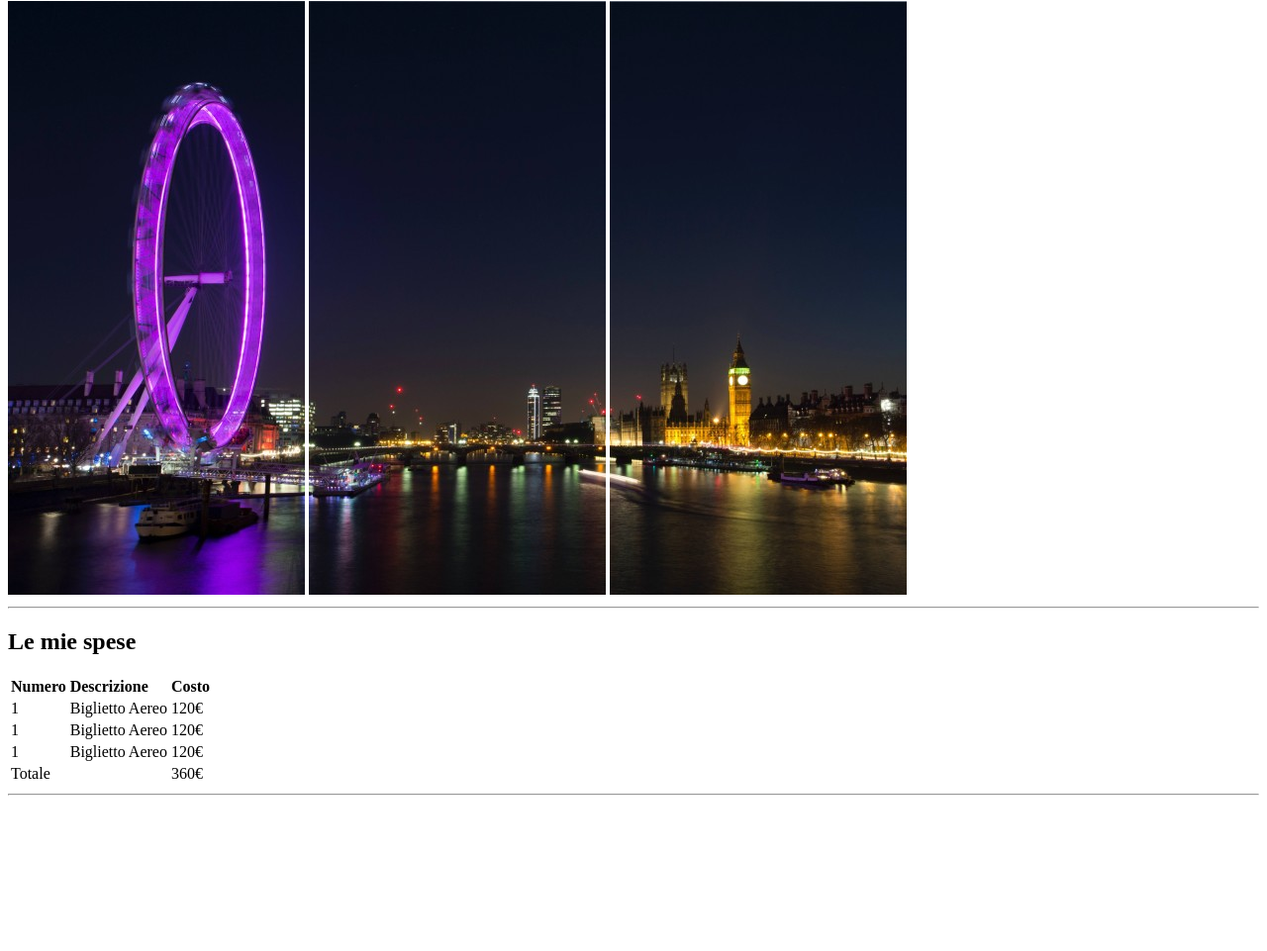
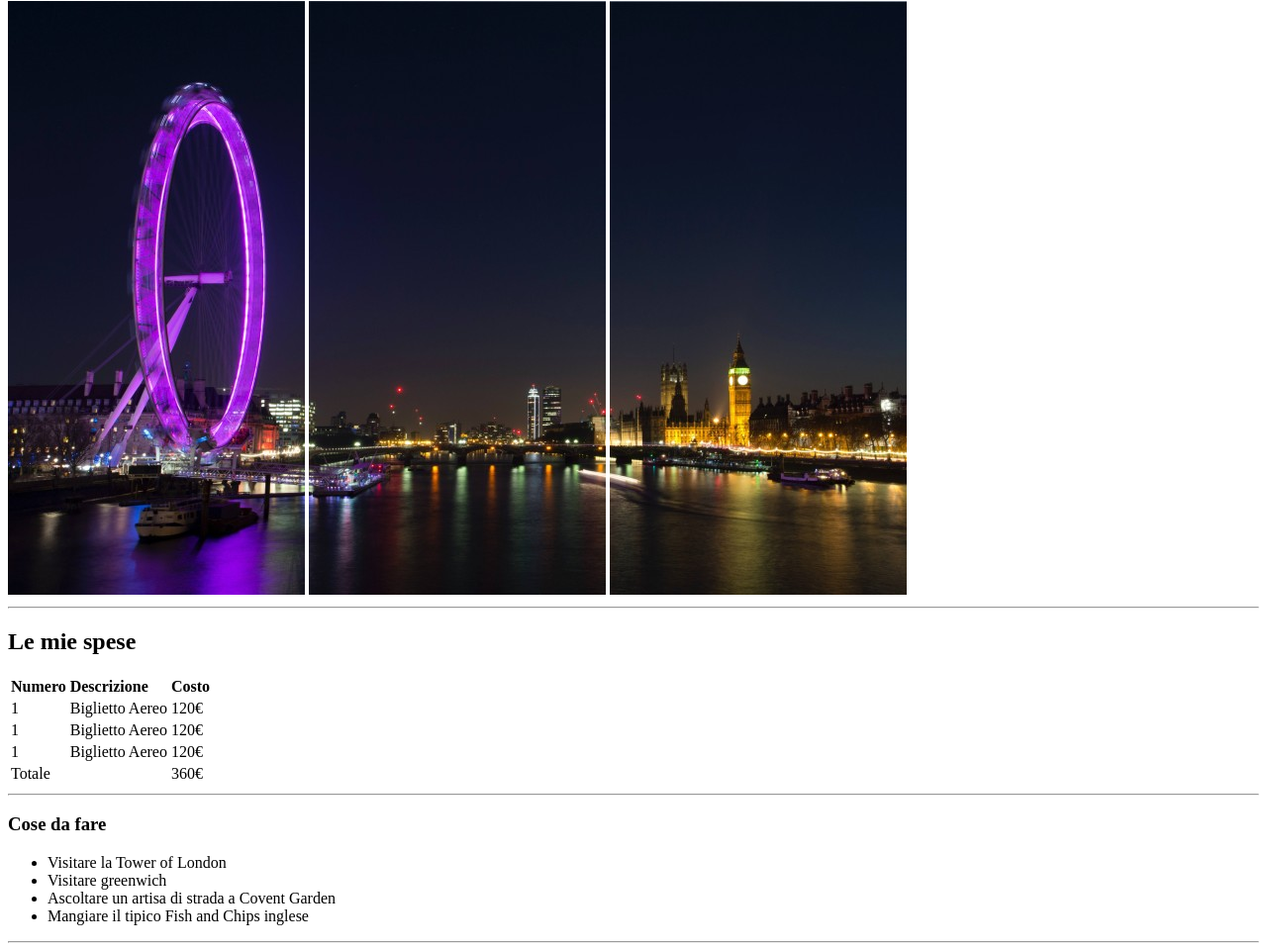
Before and after one commit to DociIva/html-london-trip, a website: page index.html in a window 1280 px wide. Shown: the part 79-1040 px from the top of the page at 99% size. Before the commit the page ends 891 px from the top, so only its background shows below. Drawn offline with Linux system fonts and the light colour scheme.

Commit message:
add thing to do

```diff
--- a/index.html
+++ b/index.html
@@ -28,7 +28,7 @@
     <!--Informazioni sul viaggio-->
     <main>
       <h2>Le mie spese</h2>
- <!--spese per il viaggio-->
+      <!--spese per il viaggio-->
       <table>
         <tr>
           <td><strong>Numero</strong></td>
@@ -56,7 +56,17 @@
           <td>360€</td>
         </tr>
       </table>
-     <hr>
+      <hr />
+      <!--cose da fare-->
+      <h3>Cose da fare</h3>
+      <ul>
+        <li>Visitare la Tower of London</li>
+        <li>Visitare greenwich</li>
+        <li>Ascoltare un artisa di strada a Covent Garden</li>
+        <li>Mangiare il tipico Fish and Chips inglese</li>
+      </ul>
+
+      <hr />
     </main>
     <!--sezione delle immagini finali-->
     <section></section>
```
